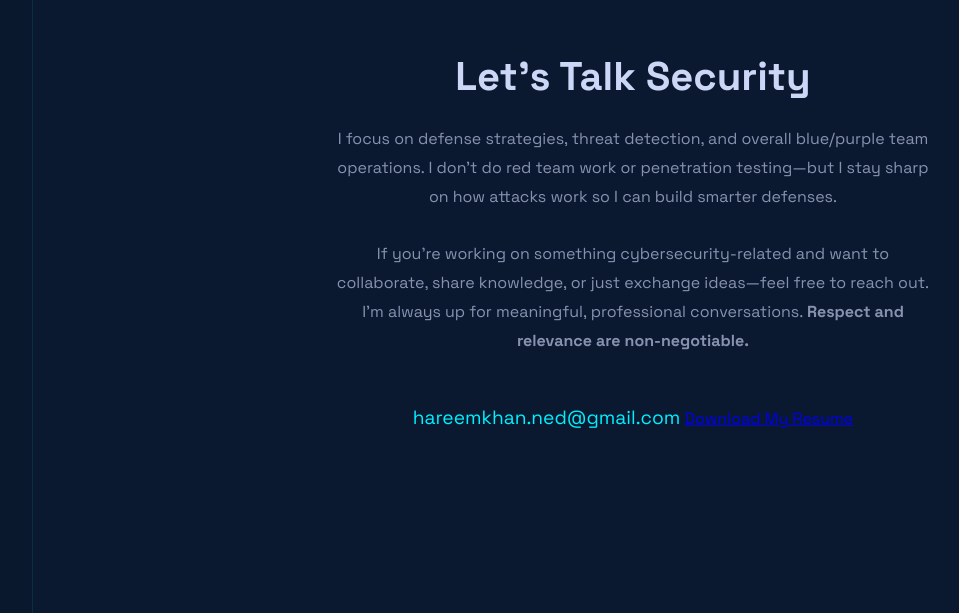
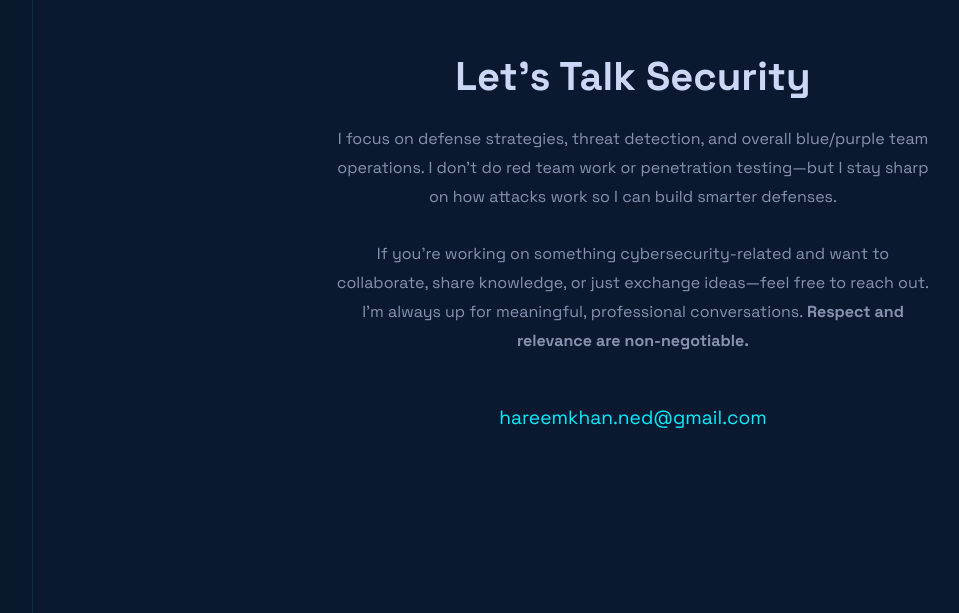
Before and after one commit to HareemKH/Portfolio, a plain HTML site: page index.html in a window 1280 px wide. Shown: the part 3461-4074 px from the top of the page, without its empty margins (47-1006 px from the left). Drawn offline with Linux system fonts and the light colour scheme.

Commit message:
Update index.html

```diff
--- a/index.html
+++ b/index.html
@@ -1058,7 +1058,7 @@
                     <a href="https://mail.google.com/mail/u/1/?view=cm&fs=1&to=hareemkhan.ned@gmail.com&tf=1
 " class="contact-email">hareemkhan.ned@gmail.com</a>
 
-                    <a href="Resume.pdf" download class="resume-btn">Download My Resume</a>
+
 
                 </div>
             </section>
```
